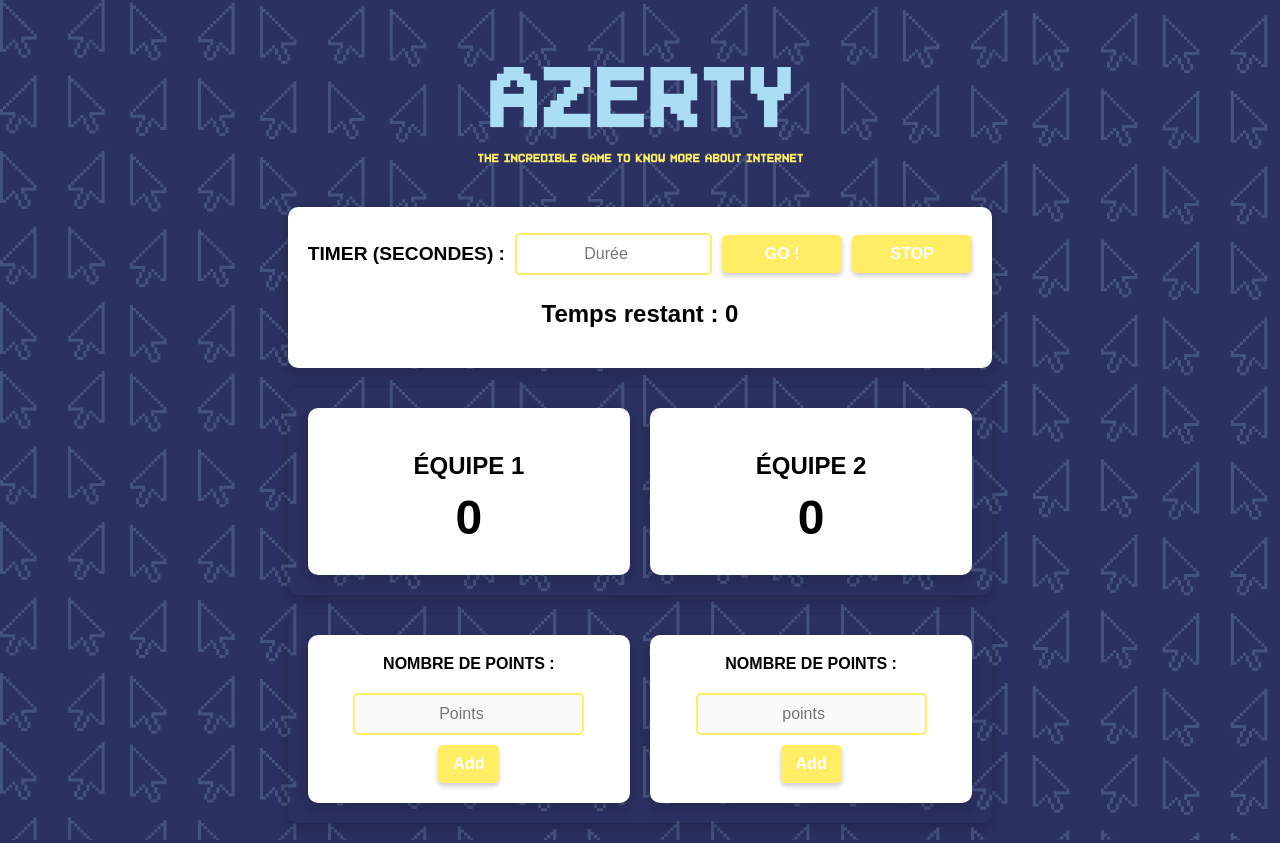
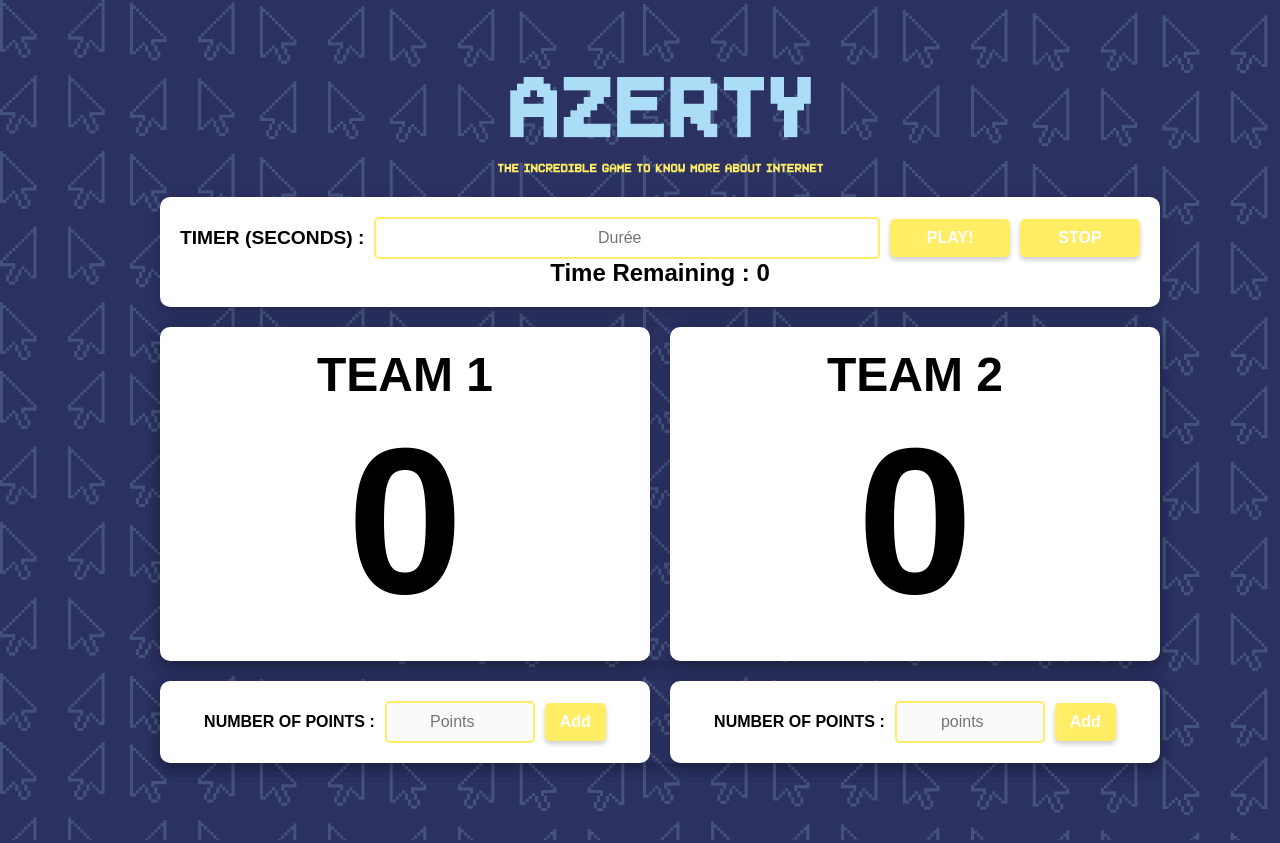
Before and after one commit to MKSOW/game, a plain HTML site: page index.html in a window 1280 px wide. Drawn offline with Linux system fonts and the light colour scheme.

Commit message:
Mise à jour des styles CSS et optimisation du code

```diff
--- a/index.html
+++ b/index.html
@@ -7,8 +7,8 @@
     <title>Flowzer - Jeu</title>
     <link rel="stylesheet" href="styles.css">
 </head>
-<div class="container">
-    <body>
+<body >
+
 
         <header>
             <img src="logo-azerty.png" alt="Logo de l'application" class="logo">
@@ -18,25 +18,25 @@
             <!-- Timer Section -->
             <section class="timer">
                 <div class="timer-container">
-                    <h2>TIMER (SECONDES) :</h2>
+                    <h2>TIMER (SECONDS) :</h2>
                     <input type="number" id="duree-manche" placeholder="Durée" />
-                    <button class="btn btn-go" id="start-button">GO !</button>
+                    <button class="btn btn-go" id="start-button">PLAY!</button>
                     <button class="btn btn-go" id="stop-button">STOP</button>
                 </div>
-                <h2 id="timer-display">Temps restant : 0</h2>
+                <h2 id="timer-display">Time Remaining : 0</h2>
             </section>
 
             <!-- Scores Section -->
             <section class="scores">
                 <!-- Équipe 1 -->
                 <div class="score-box">
-                    <h3>ÉQUIPE 1</h3>
+                    <h3>TEAM 1</h3>
                     <p id="score-equipe1" class="score">0</p>
                 </div>
 
                 <!-- Équipe 2 -->
                 <div class="score-box">
-                    <h3>ÉQUIPE 2</h3>
+                    <h3>TEAM 2</h3>
                     <p id="score-equipe2" class="score">0</p>
                 </div>
             </section>
@@ -44,13 +44,13 @@
             <section class="points">
                 <!-- Équipe 1 -->
                 <div class="nbrPoint-box">
-                    <label for="points-equipe1">NOMBRE DE POINTS  :</label>
+                    <label for="points-equipe1">NUMBER OF POINTS  :</label>
                     <input type="number" id="points-equipe1" placeholder="Points">
                     <button class="btn" id="add-equipe1">Add</button>
                 </div>
                 <!-- Équipe 2 -->
                 <div class="nbrPoint-box">
-                    <label for="points-equipe2">NOMBRE DE POINTS :</label>
+                    <label for="points-equipe2">NUMBER OF POINTS :</label>
                     <input type="number" id="points-equipe2" placeholder="points">
                     <button class="btn" id="add-equipe2">Add</button>
                 </div>
@@ -58,6 +58,6 @@
         </main>
 
         <script src="script.js"></script>
-    </body>
-</div>
+
+</body>
 </html>
--- a/script.js
+++ b/script.js
@@ -13,7 +13,7 @@ function lancerCompteur() {
     tempsRestant = parseInt(duree);
 
     if (isNaN(tempsRestant) || tempsRestant <= 0) {
-        alert("Veuillez entrer une durée valide !");
+        alert("Please enter a valid duration !");
         return;
     }
 
@@ -23,7 +23,7 @@ function lancerCompteur() {
     }
 
     // Réinitialiser le chrono à zéro au début
-    document.getElementById('timer-display').innerText = "Temps restant : 0";
+    document.getElementById('timer-display').innerText = "Time Remaining : 0";
 
     // Démarrer le chronomètre
     chronoActif = true;
@@ -31,10 +31,10 @@ function lancerCompteur() {
     timerInterval = setInterval(() => {
         if (tempsRestant > 0) {
             tempsRestant--;
-            document.getElementById('timer-display').innerText = `Temps restant : ${tempsRestant}`;
+            document.getElementById('timer-display').innerText = `Time Remaining : ${tempsRestant}`;
         } else {
             clearInterval(timerInterval);
-            document.getElementById('timer-display').innerText = "Temps écoulé !";
+            document.getElementById('timer-display').innerText = "Elapsed time !";
             activerSaisie(); // Activer les champs de saisie une fois le chrono écoulé
         }
     }, 1000);
@@ -55,7 +55,7 @@ function ajouterPoints(equipe) {
     const points = parseInt(pointsInput.value);
 
     if (isNaN(points) || points < 0) {
-        alert("Veuillez entrer un nombre valide de points !");
+        alert("Please enter a valid number of points!");
         return;
     }
 
--- a/styles.css
+++ b/styles.css
@@ -1,26 +1,36 @@
+*{
+    margin: 0;
+    padding: 0;
+    box-sizing: border-box;
+}
+
 body {
     font-family: 'Arial', sans-serif;
-    margin: 0;
+    margin: 20px;
     padding: 0;
     background-color: #2B3161;
     color: white;
     display: flex;
     justify-content: center;
+    flex-direction: column;
     align-items: center;
     min-height: 100vh; /* Assure que le corps couvre au moins 100% de la hauteur de la fenêtre */
+    width: 100%;
     text-align: center;
     box-sizing: border-box;
+
+    background-image: url('fond\ fleches.png');
 }
 
 
 /* Conteneur pour tout le contenu */
-.container {
-    width: 100%;
-    height: 100vh;
+/* .container {
+    width: 1200px;
+    height: 800px;
+    border: 1px solid red;
     max-width: none;
     margin: 0;
     padding: 20px;
-    background-image: url('fond\ fleches.png');
     border-radius: 0;
     box-shadow: none;
     color: black;
@@ -29,33 +39,39 @@ body {
     justify-content: center;
     align-items: center;
 
-}
+} */
 
 
 
 header {
-    margin-top: 50px;
     padding: 20px 0;
+
 }
 
 header h1 {
     font-size: 3rem;
     color: #FFED65;
-    margin: 0;
     font-weight: bold;
 }
 
 /* Section Générale */
 section {
-    margin: 20px auto;
     width: 90%;
     max-width: 1200px;
     background-color: white;
-    padding: 20px;
     border-radius: 10px;
     box-shadow: 0 5px 15px rgba(0, 0, 0, 0.2);
     color: black;
 }
+
+.timer, .scores, .points {
+    margin-bottom: 20px;
+    width: 1000px;
+}
+.timer {
+    padding: 20px;
+}
+
 
 /* Timer Section */
 .timer-container {
@@ -121,16 +137,14 @@ section {
 }
 
 .score-box h3 {
-    font-size: 1.5rem;
+    font-size: 3rem;
     font-weight: bold;
-    margin-bottom: 10px;
     text-transform: uppercase;
 }
 
 .score-box .score {
-    font-size: 3rem;
+    font-size: 13rem;
     font-weight: bold;
-    margin: 10px 0;
 }
 
 /* Points Section */
@@ -144,7 +158,6 @@ section {
 .nbrPoint-box {
     flex: 1;
     display: flex;
-    flex-direction: column;
     align-items: center;
     padding: 20px;
     background-color: white;
@@ -158,14 +171,15 @@ section {
 
 .nbrPoint-box label {
     display: block;
+    flex-basis: 1;
     font-size: 1rem;
     font-weight: bold;
-    margin-bottom: 10px;
 }
 
 .nbrPoint-box input {
     flex: 1;
-    max-width: 300px;
+    max-width: 150px;
+    flex-basis:30px;
     padding: 10px;
     font-size: 1rem;
     text-align: center;
@@ -175,6 +189,7 @@ section {
 }
 
 .nbrPoint-box .btn {
+    flex-basis: 30px;
     background-color: #FFED65;
     color: white;
     padding: 10px 15px;
```
